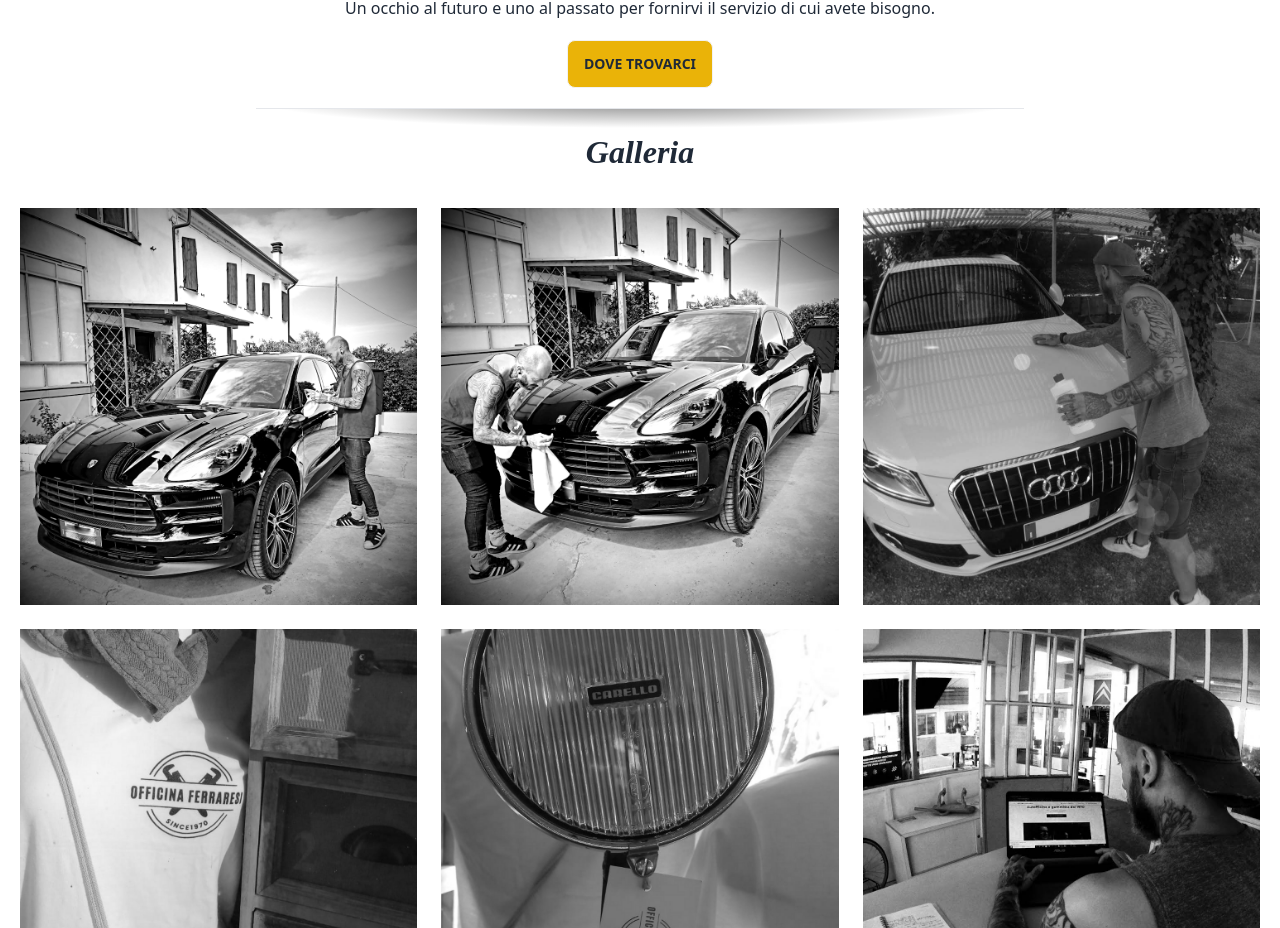
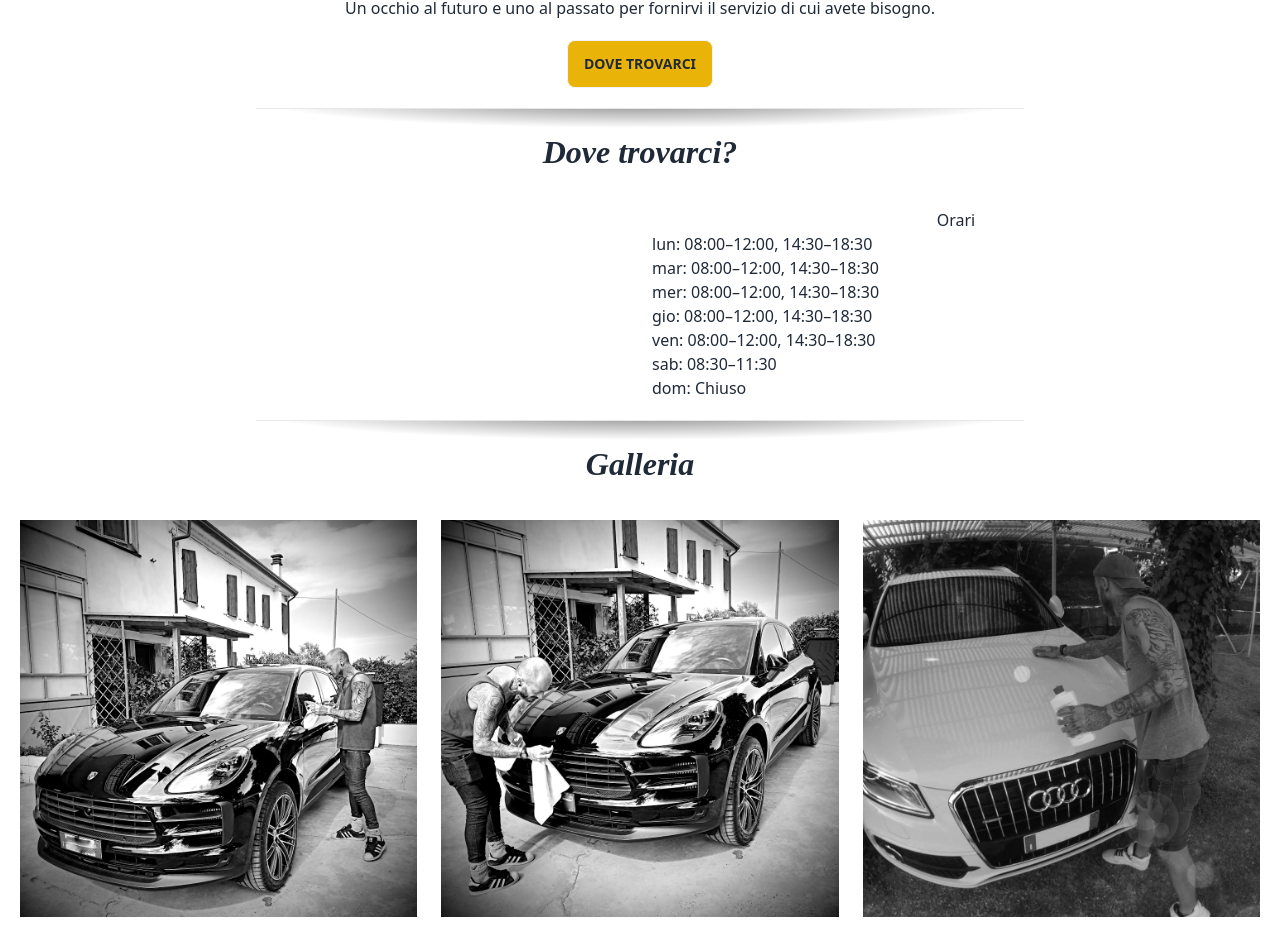
Before and after one commit to michele25-10/officinaFerraresi, a Next.js app in the folder officina-ferraresi/: page / in a window 1280 px wide. Shown: the part 1020-1948 px from the top of the page. Built offline with nearby package versions, Linux system fonts and the light colour scheme.

Commit message:
Iniziato component dove ci troviamo?

```diff
--- /dev/null
+++ b/officina-ferraresi/src/components/doveTrovarci/doveTrovarci.tsx
@@ -0,0 +1,48 @@
+import React from "react";
+
+export default function DoveTrovarci() {
+  return (
+    <div>
+      <div className="text-center">
+        <h2 className="titolo-paragrafo mb-3">Dove trovarci?</h2>
+      </div>
+      <div className="lista-foto p-5">
+        <div className="grid gap-6 sm:grid-cols-1 md:grid-cols-2 lg:grid-cols-2">
+          <div>
+            <div id="map"></div>
+          </div>
+          <div>
+            <div className="text-center">
+              <h2 className="orari">Orari</h2>
+            </div>
+            <div>
+              <ul>
+                <li>
+                  <span>lun: 08:00–12:00, 14:30–18:30</span>
+                </li>
+                <li>
+                  <span>mar: 08:00–12:00, 14:30–18:30</span>
+                </li>
+                <li>
+                  <span>mer: 08:00–12:00, 14:30–18:30</span>
+                </li>
+                <li>
+                  <span>gio: 08:00–12:00, 14:30–18:30</span>
+                </li>
+                <li>
+                  <span>ven: 08:00–12:00, 14:30–18:30</span>
+                </li>
+                <li>
+                  <span>sab: 08:30–11:30</span>
+                </li>
+                <li>
+                  <span>dom: Chiuso</span>
+                </li>
+              </ul>
+            </div>
+          </div>
+        </div>
+      </div>
+    </div>
+  );
+}
--- a/officina-ferraresi/src/pages/index.tsx
+++ b/officina-ferraresi/src/pages/index.tsx
@@ -5,6 +5,7 @@ import ChiSiamo from "@/components/chiSiamo/chiSiamo";
 import HeaderSite from "@/components/headerSite/headerSite";
 import Line from "@/components/line/line";
 import Galleria from "@/components/galleria/galleria";
+import DoveTrovarci from "@/components/doveTrovarci/doveTrovarci";
 
 export default function Home() {
   return (
@@ -20,6 +21,8 @@ export default function Home() {
         <Line />
         <ChiSiamo />
         <Line />
+        <DoveTrovarci />
+        <Line />
         <Galleria />
         <Footer />
       </main>
```
